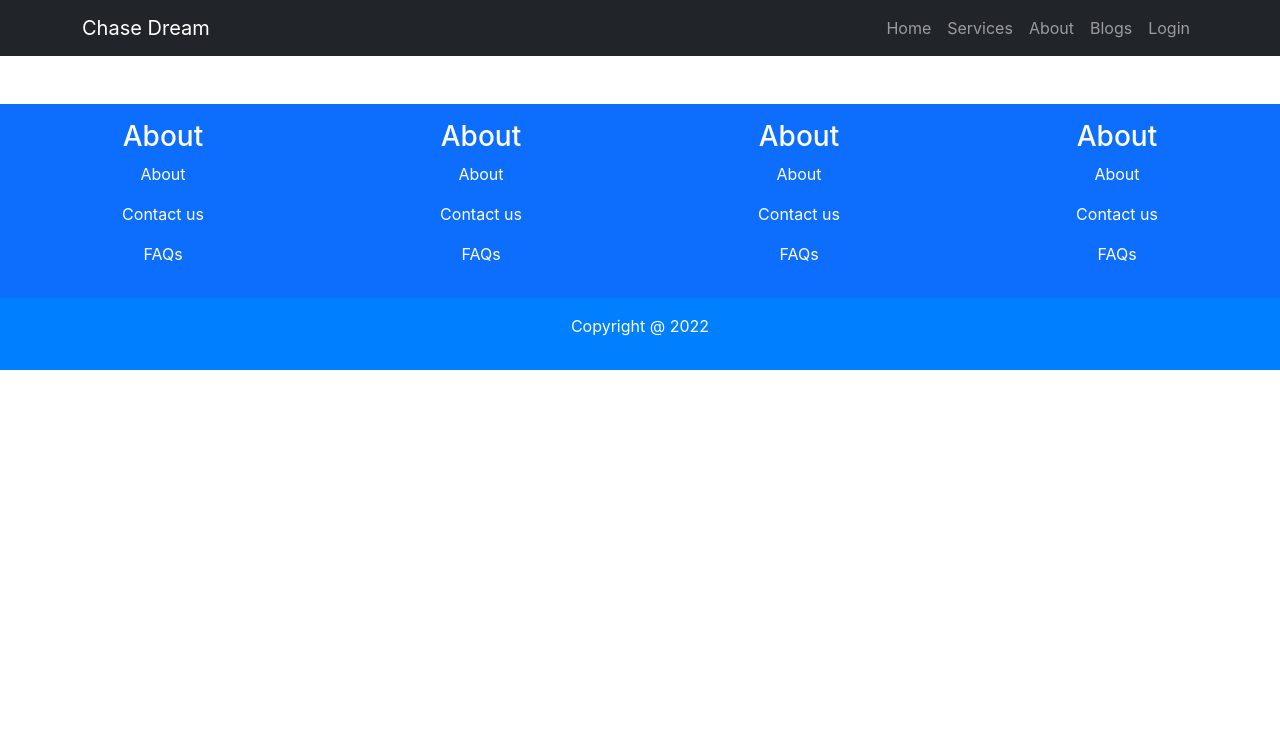
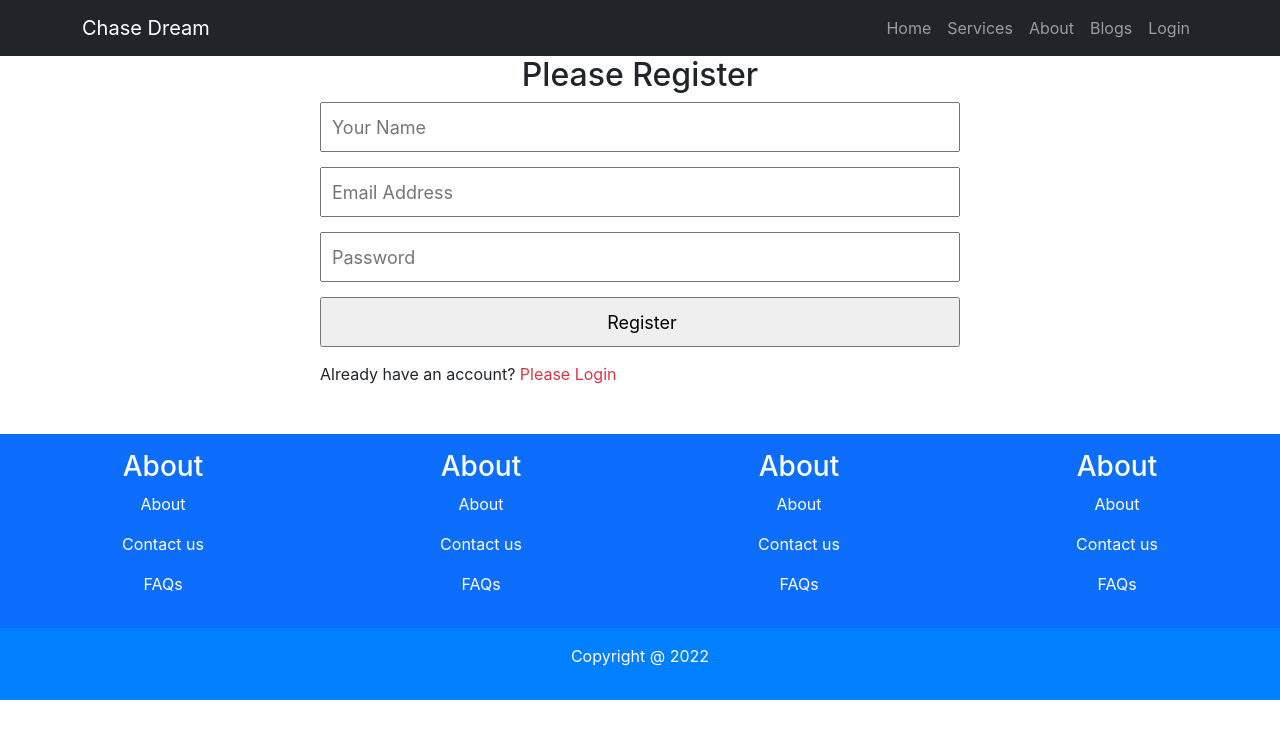
Before and after one commit to epshita-shima/chase-dream, a React (Create React App) app: page /signup in a window 1280 px wide. Shown: the top 738 px of the page. Built offline with nearby package versions, Linux system fonts and the light colour scheme.

Commit message:
add signup and login authentication

```diff
--- a/package.json
+++ b/package.json
@@ -11,6 +11,7 @@
     "react": "^18.0.0",
     "react-bootstrap": "^2.2.3",
     "react-dom": "^18.0.0",
+    "react-firebase-hooks": "^5.0.3",
     "react-router-dom": "^6.3.0",
     "react-scripts": "5.0.1",
     "web-vitals": "^2.1.4"
--- a/src/App.js
+++ b/src/App.js
@@ -3,6 +3,7 @@
 import About from './Pages/About/About';
 import Home from './Pages/Home/Home/Home';
 import Login from './Pages/Login/Login/Login';
+import SignUp from './Pages/Login/SignUp/SignUp';
 import Footer from './Pages/Shared/Footer/Footer';
 import Header from './Pages/Shared/Header/Header';
 
@@ -14,7 +15,9 @@
         <Route path='/' element={<Home></Home>}></Route>
         <Route path='/home' element={<Home></Home>}></Route>
         <Route path='/about' element={<About></About>}></Route>
+        <Route path='/signup' element={<SignUp></SignUp>}></Route>
         <Route path='/login' element={<Login></Login>}></Route>
+
       </Routes>
       <Footer></Footer>
     </div>
--- a/src/Pages/Login/Login/Login.js
+++ b/src/Pages/Login/Login/Login.js
@@ -1,9 +1,62 @@
-import React from 'react';
+import React, { useRef } from 'react';
+import { Button, Form } from 'react-bootstrap';
+import { useSignInWithEmailAndPassword } from 'react-firebase-hooks/auth';
+import { Link, useLocation, useNavigate } from 'react-router-dom';
+import auth from '../../../firebase.init';
 
 const Login = () => {
+    const emailRef = useRef('');
+    const passwordRef = useRef('');
+    const navigate = useNavigate();
+    const location = useLocation();
+
+    let from = location.state?.from?.pathname || "/";
+
+    const [
+        signInWithEmailAndPassword,
+        user,
+        loading,
+        error,
+    ] = useSignInWithEmailAndPassword(auth);
+
+    if (user) {
+        navigate(from, { replace: true });
+    }
+    const handleSubmit = event => {
+        event.preventDefault();
+
+        const email = emailRef.current.value;
+        const password = passwordRef.current.value;
+        signInWithEmailAndPassword(email, password);
+    }
+    const navigateRegister = event => {
+        navigate('/signup');
+    }
     return (
-        <div>
-            <h2>Please login</h2>
+        <div className='container w-50 mx-auto'>
+            <h2 className='text-primary text-center mt-2'>Please login</h2>
+
+            <Form onSubmit={handleSubmit}>
+                <Form.Group className="mb-3" controlId="formBasicEmail">
+                    <Form.Label>Email address</Form.Label>
+                    <Form.Control ref={emailRef} type="email" placeholder="Enter email" required />
+                    <Form.Text className="text-muted">
+                        We'll never share your email with anyone else.
+                    </Form.Text>
+                </Form.Group>
+
+                <Form.Group className="mb-3" controlId="formBasicPassword">
+                    <Form.Label>Password</Form.Label>
+                    <Form.Control ref={passwordRef} type="password" placeholder="Password" required />
+                </Form.Group>
+                <Form.Group className="mb-3" controlId="formBasicCheckbox">
+                    <Form.Check type="checkbox" label="Check me out" />
+                </Form.Group>
+                <Button variant="primary" type="submit">
+                    Submit
+                </Button>
+            </Form>
+            <p>New to ginius car? <Link to='/signup' className='text-danger pe-auto' onClick={navigateRegister}>Please Sign Up</Link></p>
         </div>
     );
 };
--- /dev/null
+++ b/src/Pages/Login/SignUp/SignUp.css
@@ -0,0 +1,13 @@
+.register-form {
+    margin: 0 auto;
+    width: 50%;
+}
+
+.register-form input {
+    display: block;
+    width: 100%;
+    height: 50px;
+    padding-left: 10px;
+    font-size: 18px;
+    margin-bottom: 15px;
+}
--- /dev/null
+++ b/src/Pages/Login/SignUp/SignUp.js
@@ -0,0 +1,49 @@
+import React from 'react';
+import { useCreateUserWithEmailAndPassword } from 'react-firebase-hooks/auth';
+import { Link, useNavigate } from 'react-router-dom';
+import auth from '../../../firebase.init';
+import './SignUp.css';
+
+
+const SignUp = () => {
+    const [
+        createUserWithEmailAndPassword,
+        user,
+        loading,
+        error,
+    ] = useCreateUserWithEmailAndPassword(auth);
+
+    const navigate = useNavigate();
+    const navigateLogin = () => {
+        navigate('/login');
+    }
+
+    if (user) {
+        navigate('/home');
+    }
+
+    const handleRegister = event => {
+        event.preventDefault();
+        const name = event.target.name.value;
+        const email = event.target.email.value;
+        const password = event.target.password.value;
+
+        createUserWithEmailAndPassword(email, password);
+    }
+    return (
+        <div className='register-form'>
+            <h2 style={{ textAlign: 'center' }}>Please Register</h2>
+            <form onSubmit={handleRegister}>
+                <input type="text" name="name" id="" placeholder='Your Name' />
+
+                <input type="email" name="email" id="" placeholder='Email Address' required />
+
+                <input type="password" name="password" id="" placeholder='Password' required />
+                <input type="submit" value="Register" />
+            </form>
+            <p>Already have an account? <Link to="/login" className='text-danger pe-auto text-decoration-none' onClick={navigateLogin}>Please Login</Link> </p>
+        </div>
+    );
+};
+
+export default SignUp;
```
Also changed, not shown: 1 other file (tests, documents, lock files or other folders).
